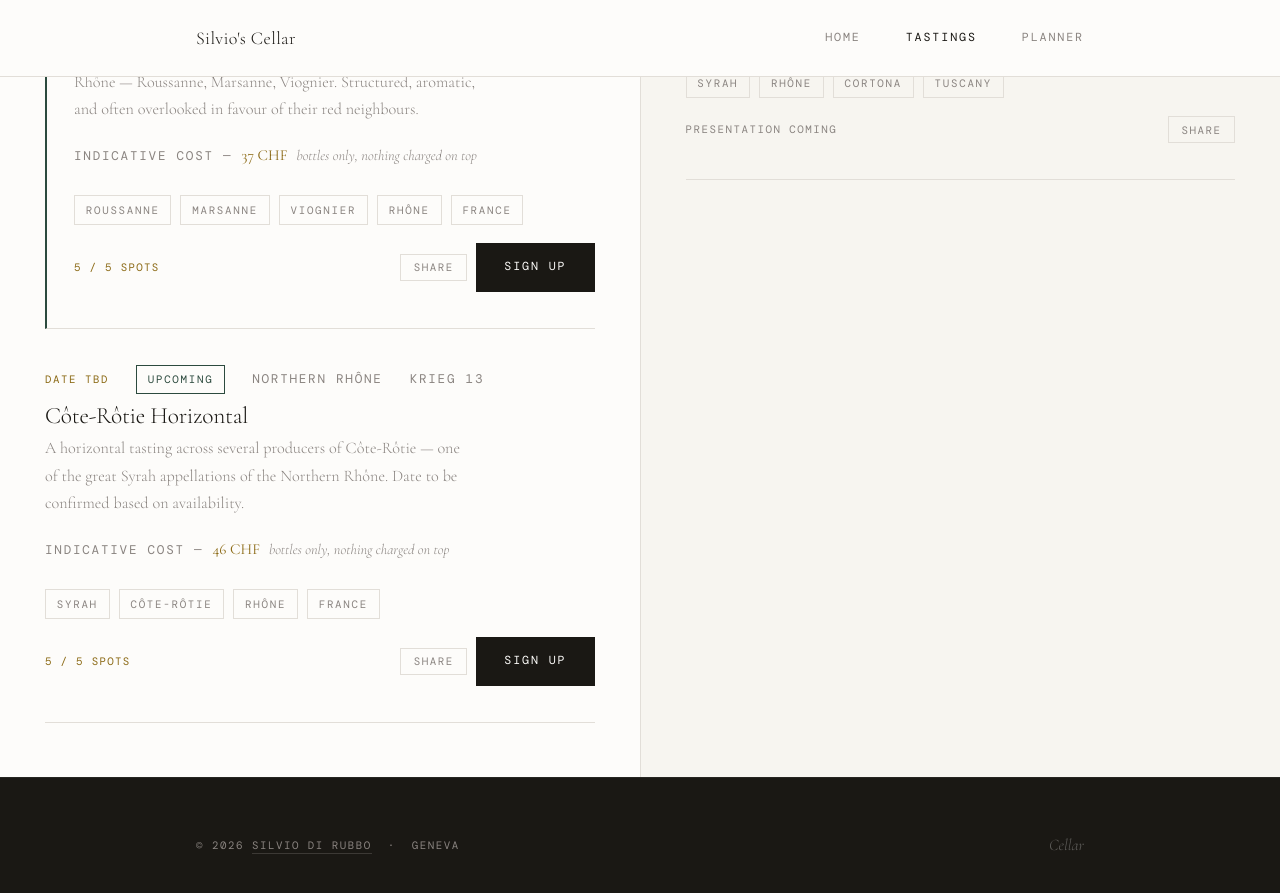
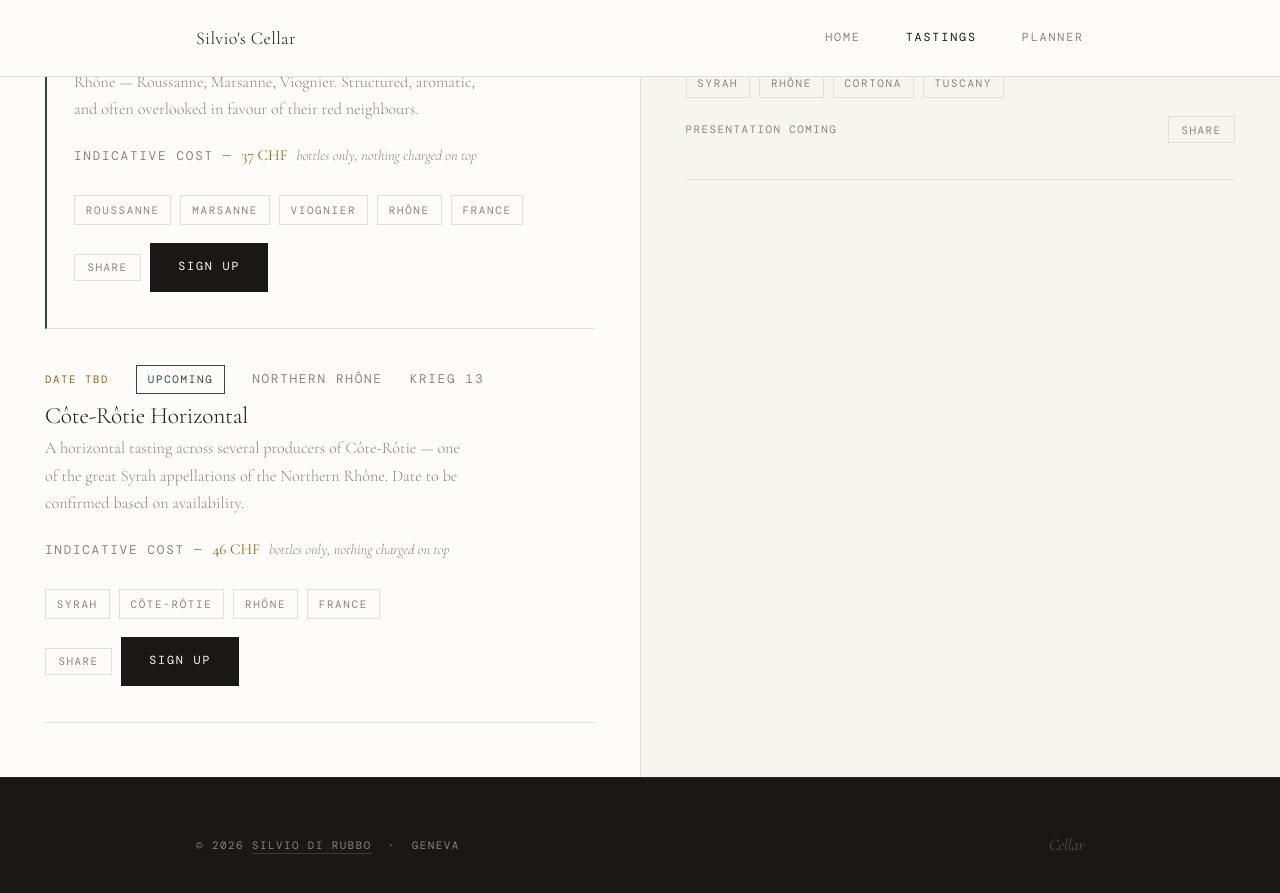
Before and after one commit to silviodirubbo/cellar, a Jekyll site: the page built from tastings/index.html, in a window 1280 px wide and 900 px high, scrolled down 820 px. Shown: the top 893 px of the window. Built offline with Jekyll 4.4.1, drawn with Linux system fonts in a browser that asks for light colours; some web fonts are replaced.

Commit message:
Modify spots_total and cost_estimate in tastings.yml
Updated spots_total for tastings and adjusted cost estimates.

```diff
--- a/_data/tastings.yml
+++ b/_data/tastings.yml
@@ -12,8 +12,7 @@
 #   tags:              list of grape/region/theme tags
 #   status:            upcoming | past
 #   spots_total:       integer
-#   spots_remaining:   integer
-#   cost_estimate:     string e.g. "CHF 25–35 per person"
+#   cost_estimate:     string e.g. "CHF 37"
 #   featured:          true | false
 #   slides:            true once presentation is ready
 #   wines:             list of wines (for presentation slides)
@@ -38,8 +37,7 @@
     - Rhône
     - France
   status: upcoming
-  spots_total: 5
-  spots_remaining: 5
+  spots_total: 6
   cost_estimate: "37 CHF"
   featured: true
 
@@ -59,8 +57,7 @@
     - Rhône
     - France
   status: upcoming
-  spots_total: 5
-  spots_remaining: 5
+  spots_total: 6
   cost_estimate: "46 CHF"
   featured: false
 
```
